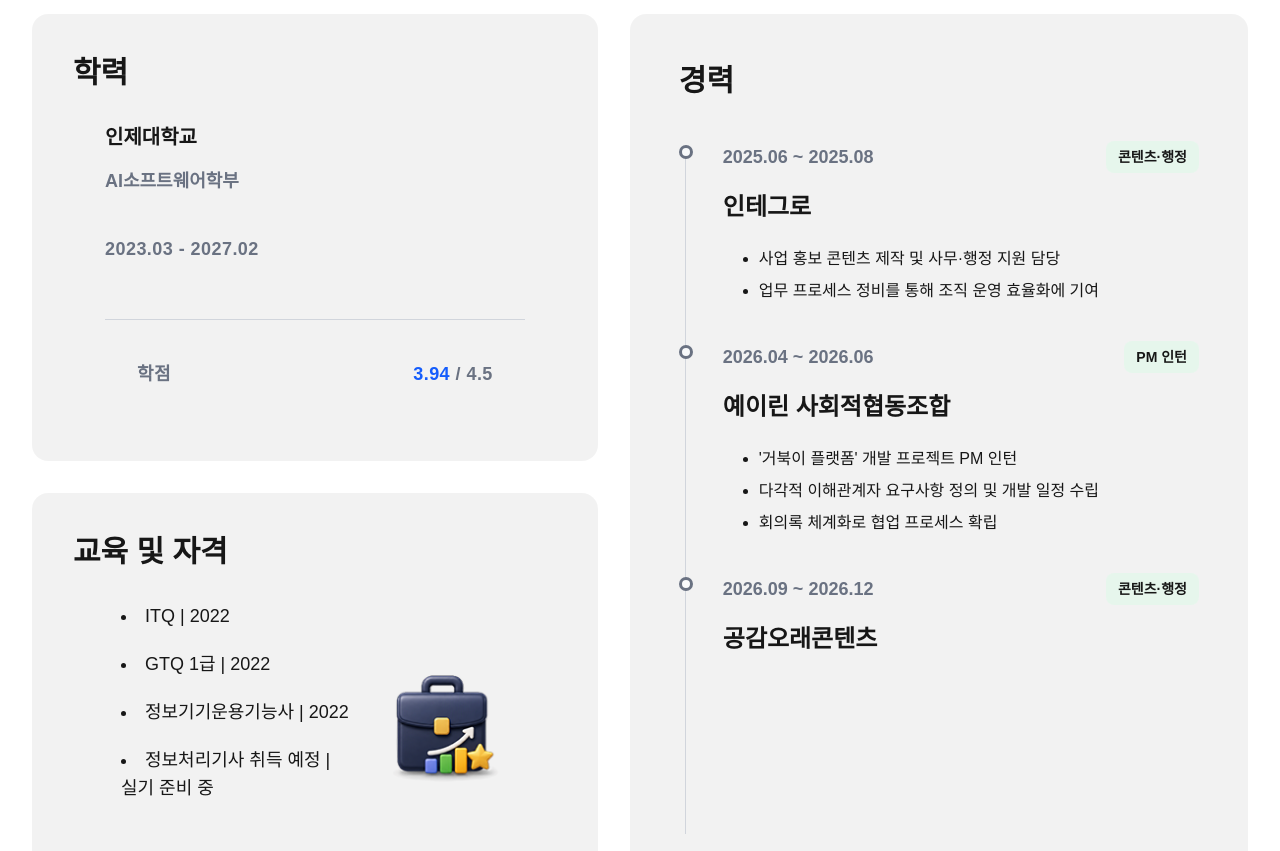
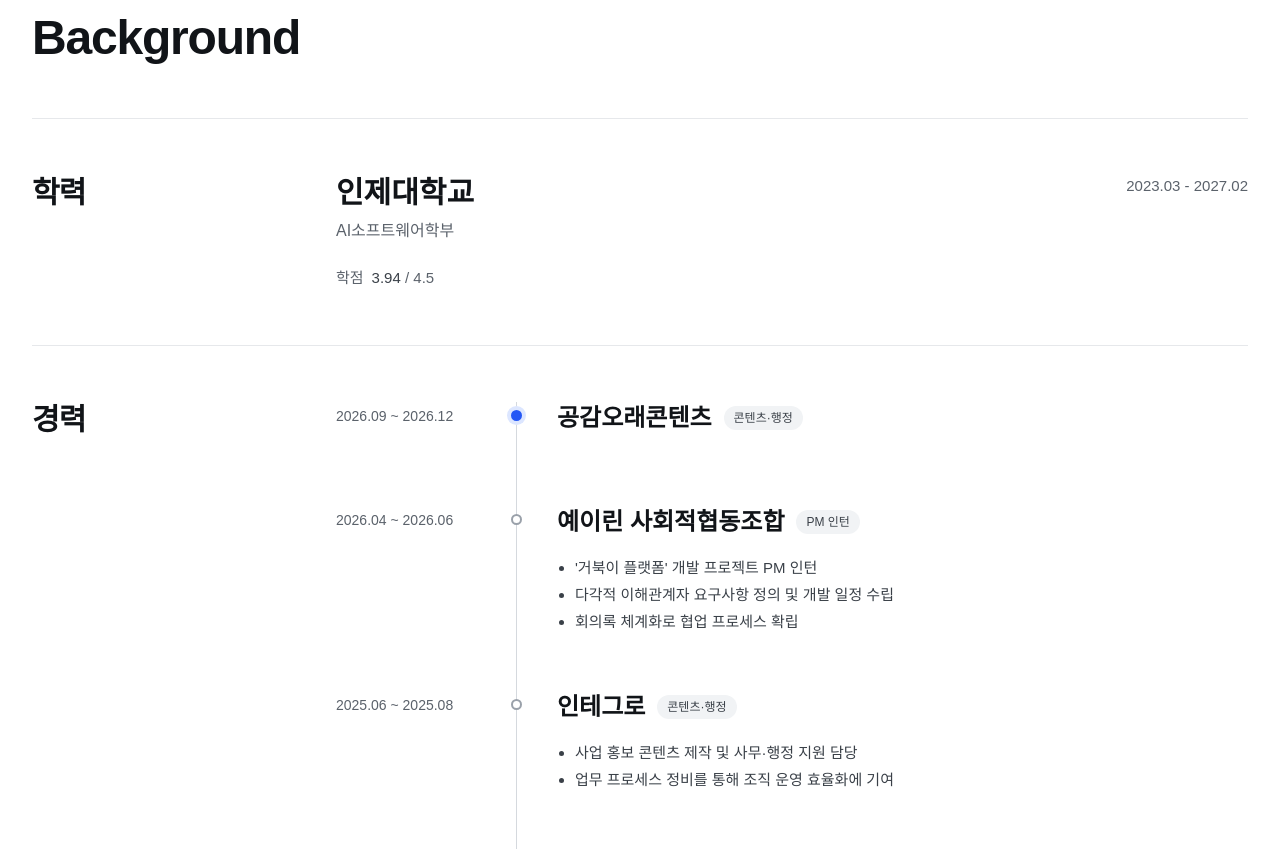
Before and after one commit to sandy424/ms-portfolio, a Next.js app: page / in a window 1280 px wide. Shown: the part 2800-3651 px from the top of the page. Built offline with nearby package versions, Linux system fonts and the light colour scheme.

Commit message:
style: 학력·경력 섹션 레이아웃 및 페이지 스타일 통일

```diff
--- a/src/components/Career.tsx
+++ b/src/components/Career.tsx
@@ -35,36 +35,40 @@ const careerData: CareerItem[] = [
 
 export default function Career() {
   return (
-    <div className="flex w-full flex-col rounded-2xl border border-transparent bg-black/5 p-6 sm:p-8 lg:max-w-[720px] lg:p-12">
-      <h2 className="text-2xl font-bold sm:text-3xl">경력</h2>
+    <div className="order-2 grid min-w-0 grid-cols-[160px_minmax(0,1fr)] gap-8 border-t border-[#E6E8EB] py-12 lg:grid-cols-[240px_minmax(0,1fr)] lg:gap-16 lg:py-14 max-[720px]:grid-cols-1 max-[720px]:gap-5">
+      <h2 className="text-2xl font-bold tracking-tight sm:text-3xl">경력</h2>
 
-      <div className="relative mt-10 flex-1 pb-10 pl-7">
-        <div className="absolute bottom-2 left-[6px] top-2 w-px bg-gray-300" />
+      <div className="flex min-w-0 flex-col-reverse [&>div:last-child>div:last-child]:before:border-[#2457F5] [&>div:last-child>div:last-child]:before:bg-[#2457F5] [&>div:last-child>div:last-child]:before:shadow-[0_0_0_4px_#DCE6FF]">
+        <div className="hidden" />
 
         {careerData.map((item, index) => (
           <div
             key={item.company}
-            className={index === careerData.length - 1 ? "relative" : "relative mb-9"}
+            className={index === careerData.length - 1 ? "grid min-w-0 grid-cols-[150px_minmax(0,1fr)] lg:grid-cols-[180px_minmax(0,1fr)] max-[720px]:grid-cols-1 max-[720px]:gap-2" : "grid min-w-0 grid-cols-[150px_minmax(0,1fr)] lg:grid-cols-[180px_minmax(0,1fr)] max-[720px]:grid-cols-1 max-[720px]:gap-2"}
           >
-            <div className="absolute -left-7 top-1.5 h-3.5 w-3.5 rounded-full border-3 border-gray-500 bg-gray-50" />
+            <div className="hidden" />
 
-            <div className="mb-4 flex flex-col gap-2 pl-4 sm:flex-row sm:items-center sm:justify-between">
-              <span className="text-base font-semibold leading-loose text-gray-500 sm:text-lg">{item.period}</span>
-              <span className="inline-flex w-fit rounded-lg bg-green-100/50 px-3 py-1.5 text-xs font-semibold sm:text-sm">
+            <div className="pt-1 text-sm text-[#5B626B] max-[720px]:pl-8 max-[720px]:pt-0">
+              <span>{item.period}</span>
+            </div>
+
+            <div className="relative min-w-0 border-l border-[#D5D9DE] pb-12 pl-8 lg:pb-14 lg:pl-10 before:absolute before:top-2 before:-left-[6px] before:h-[11px] before:w-[11px] before:rounded-full before:border-2 before:border-[#9AA1AA] before:bg-white before:content-['']">
+              <div className="flex flex-wrap items-center gap-3">
+                <p className="text-[22px] font-bold sm:text-2xl [overflow-wrap:anywhere]">{item.company}</p>
+                <span className="w-fit rounded-full bg-[#F1F3F5] px-2.5 py-1 text-xs font-medium text-[#3A4048]">
                   {item.tag}
                 </span>
               </div>
 
-            <p className="mb-6 pl-4 text-xl font-bold sm:text-2xl">{item.company}</p>
-
               {item.content && (
-              <ul className="list-disc space-y-2 pl-10 text-sm sm:pl-13 sm:text-base">
+                <ul className="mt-4 list-disc pl-[18px] text-[15px] leading-[1.8] text-[#3A4048] [overflow-wrap:anywhere]">
                   {item.content.map((content) => (
                     <li key={content}>{content}</li>
                   ))}
                 </ul>
               )}
             </div>
+          </div>
         ))}
       </div>
     </div>
--- a/src/components/Contact.tsx
+++ b/src/components/Contact.tsx
@@ -32,7 +32,7 @@ export default function Contact() {
           </div>
 
           {/* 이력서 다운로드 버튼 */}
-          <a href="/강민서 이력서.pdf"
+          <a href="/이력서.pdf"
             download
             className="mt-8 block w-full text-center bg-blue-500 text-white py-2 px-4 rounded-lg hover:bg-blue-600 transition-colors duration-300"
           >
--- a/src/components/History.tsx
+++ b/src/components/History.tsx
@@ -2,41 +2,37 @@ import Career from "./Career";
 
 export default function History() {
   return (
-    <section className="flex min-h-screen w-full items-center justify-center px-4 py-10 sm:px-6 sm:py-14 lg:px-8 lg:py-20">
-      <div className="mx-auto flex w-full max-w-[1600px] flex-col gap-8 lg:flex-row lg:items-stretch lg:justify-center">
-        <div className="flex w-full flex-col gap-8 lg:max-w-[720px]">
-          <div className="rounded-2xl border border-transparent bg-black/5 p-6 sm:p-10">
-            <h2 className="text-2xl font-bold sm:text-3xl">학력</h2>
+    <section className="w-full bg-white px-4 py-14 text-[#111418] sm:px-6 lg:px-8 lg:py-20">
+      <div className="mx-auto flex w-full max-w-[1600px] min-w-0 flex-col">
+        <span className="mb-10 text-4xl font-bold tracking-tight sm:mb-14 sm:text-5xl">Background</span>
+        <div className="contents">
+          <div className="order-1 grid min-w-0 grid-cols-[160px_minmax(0,1fr)] gap-8 border-t border-[#E6E8EB] py-12 lg:grid-cols-[240px_minmax(0,1fr)] lg:gap-16 lg:py-14 max-[720px]:grid-cols-1 max-[720px]:gap-5">
+            <h2 className="text-2xl font-bold tracking-tight sm:text-3xl">학력</h2>
 
-            <div className="mt-8 flex flex-col gap-4 sm:m-8 sm:mt-8">
-              <p className="text-xl font-semibold">인제대학교</p>
-              <p className="text-lg font-semibold text-gray-500">AI소프트웨어학부</p>
-              <p className="pt-2 text-lg font-semibold tracking-wide text-gray-500 sm:pt-6">2023.03 - 2027.02</p>
-              <hr className="mt-6 flex-1 border-0 border-t border-gray-300 sm:mt-10" />
-              <div className="mt-6 flex items-center justify-between gap-3 text-base font-semibold tracking-wide text-gray-500 sm:px-8 sm:text-lg">
+            <div className="grid min-w-0 grid-cols-[minmax(0,1fr)_auto] max-[720px]:grid-cols-1">
+              <p className="mb-2 text-[26px] sm:text-3xl font-bold [overflow-wrap:anywhere]">인제대학교</p>
+              <p className="col-start-1 text-base text-[#5B626B]">AI소프트웨어학부</p>
+              <p className="col-start-2 row-start-1 text-right text-[15px] text-[#5B626B] max-[720px]:col-start-1 max-[720px]:row-start-auto max-[720px]:mt-4 max-[720px]:text-left">2023.03 - 2027.02</p>
+              <hr className="hidden" />
+              <div className="col-span-full mt-6 flex items-center gap-2 text-[15px] text-[#5B626B]">
                 <p>학점</p>
                 <p>
-                  <span className="font-bold text-blue-600">3.94</span> / 4.5
+                  <span className="font-medium text-[#3A4048]">3.94</span> / 4.5
                 </p>
               </div>
             </div>
           </div>
 
-          <div className="rounded-2xl border border-transparent bg-black/5 p-6 sm:p-10">
-            <h2 className="text-2xl font-bold sm:text-3xl">교육 및 자격</h2>
+          <div className="order-3 grid min-w-0 grid-cols-[160px_minmax(0,1fr)] gap-8 border-t border-[#E6E8EB] py-12 lg:grid-cols-[240px_minmax(0,1fr)] lg:gap-16 lg:py-14 max-[720px]:grid-cols-1 max-[720px]:gap-5">
+            <h2 className="text-2xl font-bold tracking-tight sm:text-3xl">교육 및 자격</h2>
 
-            <div className="mt-8 flex items-center justify-between gap-3 sm:m-12 sm:mt-8 sm:gap-10">
-              <ul className="list-disc list-inside space-y-2 text-sm font-medium sm:space-y-5 sm:text-lg">
-                <li>ITQ  |  2022</li>
-                <li>GTQ 1급  |  2022</li>
-                <li>정보기기운용기능사  |  2022</li>
-                <li>정보처리기사 취득 예정  | 실기 준비 중</li>
+            <div className="min-w-0">
+              <ul className="grid grid-cols-2 gap-5 max-[900px]:grid-cols-1 [&>li]:flex [&>li]:min-w-0 [&>li]:flex-wrap [&>li]:items-center [&>li]:justify-between [&>li]:gap-x-3 [&>li]:gap-y-1 [&>li]:rounded-xl [&>li]:border [&>li]:border-[#E6E8EB] [&>li]:px-5 [&>li]:py-5 [&>li]:text-base [&>li]:font-medium [&>li]:[overflow-wrap:anywhere]">
+                <li><span>ITQ</span><span className="text-[13px] font-normal text-[#5B626B]">  |  2022</span></li>
+                <li><span>GTQ 1급</span><span className="text-[13px] font-normal text-[#5B626B]">  |  2022</span></li>
+                <li><span>정보기기운용기능사</span><span className="text-[13px] font-normal text-[#5B626B]">  |  2022</span></li>
+
               </ul>
-              <img
-                className="h-auto w-[90px] shrink-0 rounded-xl object-cover sm:w-[110px] lg:w-[120px]"
-                src="/Education.png"
-                alt="education"
-              />
             </div>
           </div>
         </div>
```
Also changed, not shown: 2 other files (tests, documents, lock files or other folders). Lines whose indentation alone changed are shown as unchanged.
